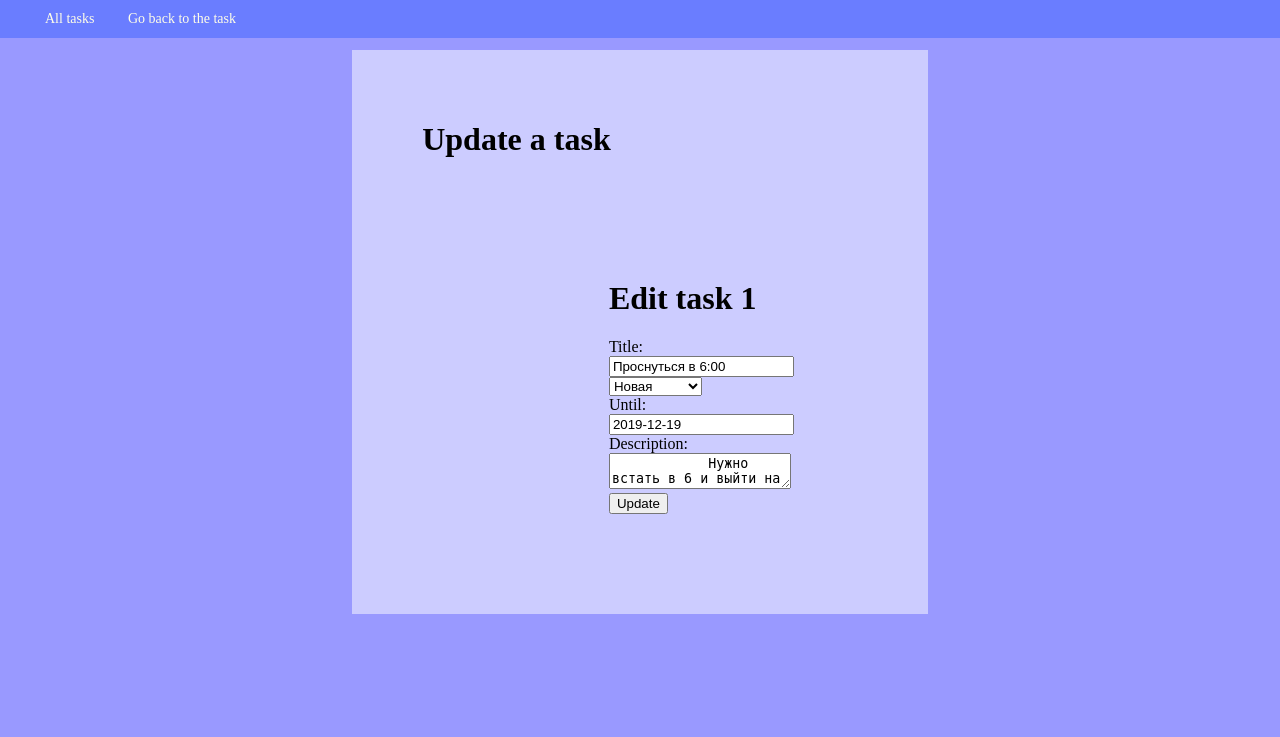
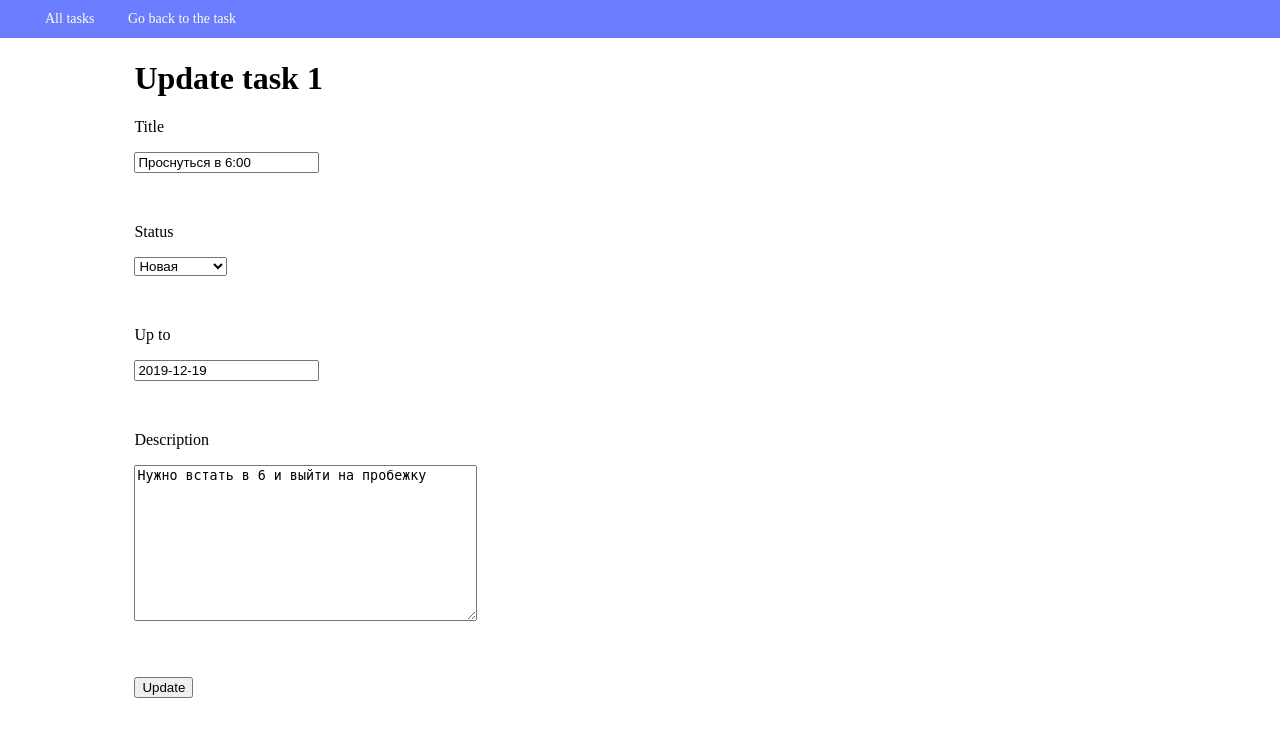
Before and after one commit to iasman312/Homework_45, a Django app: page /tasks/1/update/ in a window 1280 px wide. Shown: the top 737 px of the page. Run offline with Django 3.2, Linux system fonts and the light colour scheme; data comes from the database, SQL or seed files in the repository.

Commit message:
Переделали проект, использовали встроенные формы джанго

```diff
--- /dev/null
+++ b/django_app/to_do_list/forms.py
@@ -0,0 +1,11 @@
+from django import forms
+from django.forms import widgets
+from to_do_list.models import status_choices
+
+class TaskForm(forms.Form):
+    title = forms.CharField(max_length=120, required=True)
+    status = forms.ChoiceField( required=True,
+                               choices=status_choices, initial='new')
+    up_to = forms.DateField(required=False)
+    description = forms.CharField(max_length=1000, required=False,
+                                  widget=widgets.Textarea)
--- a/django_app/to_do_list/static/css/style.css
+++ b/django_app/to_do_list/static/css/style.css
@@ -1,17 +1,19 @@
 body {
-    background-color: #9999ff;
+    margin-top: 60px;
 }
-div {
-    background-color: #ccccff;
-    width: 40%;
-    padding-left: 70px;
-    padding-bottom: 50px;
-    padding-top: 50px;
-    display: block;
-    margin-left: auto;
-    margin-right: auto;
-    margin-top: 50px;
+
+.container{
+    width: 80%;
+    margin: 0 auto;
 }
-.whitespace {
-    white-space: pre;
+
+.form-error {
+    color: #753a3a;
+    font-size: 12px;
+    margin: 5px 0 0 0
 }
+.form-field-error {
+    border: solid 1px red;
+    box-shadow: red 0 0 3px;
+    display: inline-block;
+}
--- a/django_app/to_do_list/templates/base.html
+++ b/django_app/to_do_list/templates/base.html
@@ -18,7 +18,6 @@
         </ul>
     </nav>
     <div class="container">
-        <h1>{% block page_header %}Something{% endblock page_header %}</h1>
         {% block content %}{% endblock content %}
     </div>
 </body>
--- a/django_app/to_do_list/templates/index.html
+++ b/django_app/to_do_list/templates/index.html
@@ -10,7 +10,6 @@
 
 {% block content %}
 <div class="container">
-    <a href="{% url "task-add" %} ">Добавить задачу</a>
     <h1>To-Do List</h1>
     {% if not tasks %}
         <h2>НЕТ ЗАДАЧ</h2>
--- a/django_app/to_do_list/templates/navigation.html
+++ /dev/null
@@ -1,6 +0,0 @@
-<nav>
-    <ul>
-        <li><a href="{% url "task-list" %}">Список задач</a></li>
-        <li><a href="{% url "task-add" %}">Добавить задачу</a></li>
-    </ul>
-</nav>
--- a/django_app/to_do_list/templates/task_form.html
+++ b/django_app/to_do_list/templates/task_form.html
@@ -1,14 +1,16 @@
 {% csrf_token %}
-        <label>Title:</label><br/>
-        <input type="text" name="title" value="{{ task.title }}"/><br/>
-        <select name="status">
-            {% for value, name in status_choices %}
-                <option value="{{ value }}">{{ name }}</option>
-            {% endfor %}
-        </select><br/>
-        <label>Until:</label><br/>
-        <input type="text" name="up_to" value="
-{{ task.up_to|date:"Y-m-d" }}"/><br/>
-        <label for="description">Description:</label><br>
-        <textarea id="description" name="description">
-            {{ task.description }}</textarea><br>
+
+{% for error in form.non_field_errors %}
+   <p class="form-error">{{ error }}</p>
+{% endfor %}
+
+{% for field in form %}
+   <p><label for="{{ field.id_for_label }}"
+   >{{ field.label }}</label></p>
+   {% for error in field.errors %}
+       <p class="form-error">{{ error }}</p>
+   {% endfor %}
+   <p {% if field.errors %} class="form-field-error"{% endif %}>{{ field }}</p>
+    <br>
+{% endfor %}
+<br>
--- a/django_app/to_do_list/templates/task_update.html
+++ b/django_app/to_do_list/templates/task_update.html
@@ -7,11 +7,9 @@
 {% block page_header %}Update a task{% endblock page_header %}
 
 {% block content %}
-<div>
-    <h1>Edit task {{ task.id }}</h1>
+    <h1>Update task {{ task.id }}</h1>
     <form action="{% url "task-update" task.id %}" method="post">
         {% include "task_form.html" %}
         <input type="submit" value="Update"/>
     </form>
-</div>
 {% endblock content %}
--- a/django_app/to_do_list/views.py
+++ b/django_app/to_do_list/views.py
@@ -1,6 +1,7 @@
 from django.shortcuts import render, get_object_or_404, redirect
 
 from .models import Task, status_choices
+from .forms import TaskForm
 
 
 def index_view(request):
@@ -15,40 +16,51 @@ def task_view(request, pk):
 
 def task_create_view(request):
     if request.method == "GET":
-        context = {'status_choices': status_choices}
+        form = TaskForm()
+        context = {'status_choices': status_choices, 'form': form}
         return render(request, 'task_create.html', context)
     elif request.method == "POST":
-        title = request.POST.get("title")
-        status = request.POST.get("status")
-        up_to = request.POST.get("up_to")
-        if not up_to:
-            up_to = None
-        description = request.POST.get("description")
+        form = TaskForm(data=request.POST)
+        if form.is_valid():
+            task = Task(
+                title=form.cleaned_data.get('title'),
+                status=form.cleaned_data.get('status'),
+                up_to=form.cleaned_data.get('up_to'),
+                description=form.cleaned_data.get('description')
+            )
+            task.save()
+            return redirect('task-view', pk=task.id)
 
-        task = Task.objects.create(
-            title=title,
-            status=status,
-            up_to=up_to,
-            description=description,
-        )
-        return redirect('task-view', pk=task.id)
+        return render(request, 'task_create.html', context={'form': form})
 
 
 def task_update_view(request, pk):
     task = get_object_or_404(Task, id=pk)
 
     if request.method == 'GET':
-        return render(request, 'task_update.html',
-                      context={'task': task, 'status_choices': status_choices})
+        form = TaskForm(initial={
+            'title': task.title,
+            'status': task.status,
+            'up_to': task.up_to,
+            'description': task.description
+        })
+        return render(request, 'task_update.html', context={'form': form,
+                                                               'task': task})
+
     elif request.method == 'POST':
-        task.title = request.POST.get("title")
-        task.status = request.POST.get("status")
-        task.up_to = request.POST.get("up_to")
-        if not task.up_to:
-            task.up_to = None
-        task.description = request.POST.get("description")
-        task.save()
-        return redirect('task-view', pk=task.id)
+        form = TaskForm(
+            data=request.POST)
+        if form.is_valid():
+            task.title = form.cleaned_data.get("title")
+            task.status = form.cleaned_data.get("status")
+            task.up_to = form.cleaned_data.get("up_to")
+            task.description = form.cleaned_data.get("description")
+            task.save()
+            return redirect('article-view',
+                            pk=task.id)
+
+        return render(request, 'task_create.html', context={'form': form,
+                                                               'task': task})
 
 
 def task_delete_view(request, pk):
```
Also changed, not shown: django_app/to_do_list/templates/task_create.html (+4 -7 lines), django_app/to_do_list/templates/task_view.html (+5 -4 lines).
